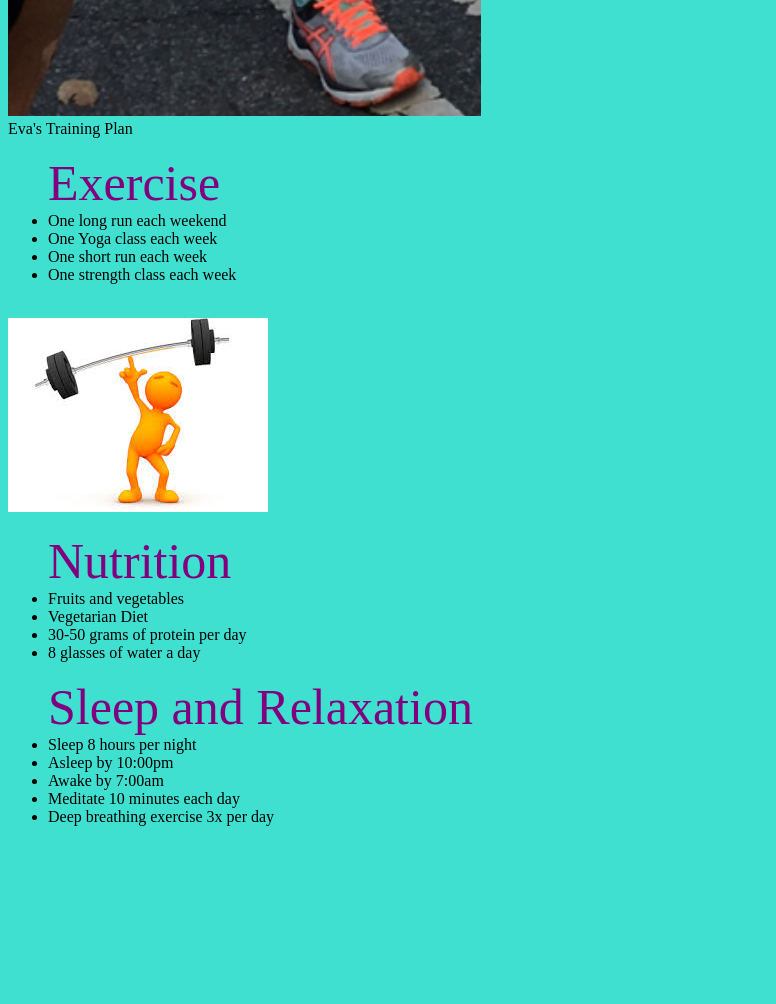
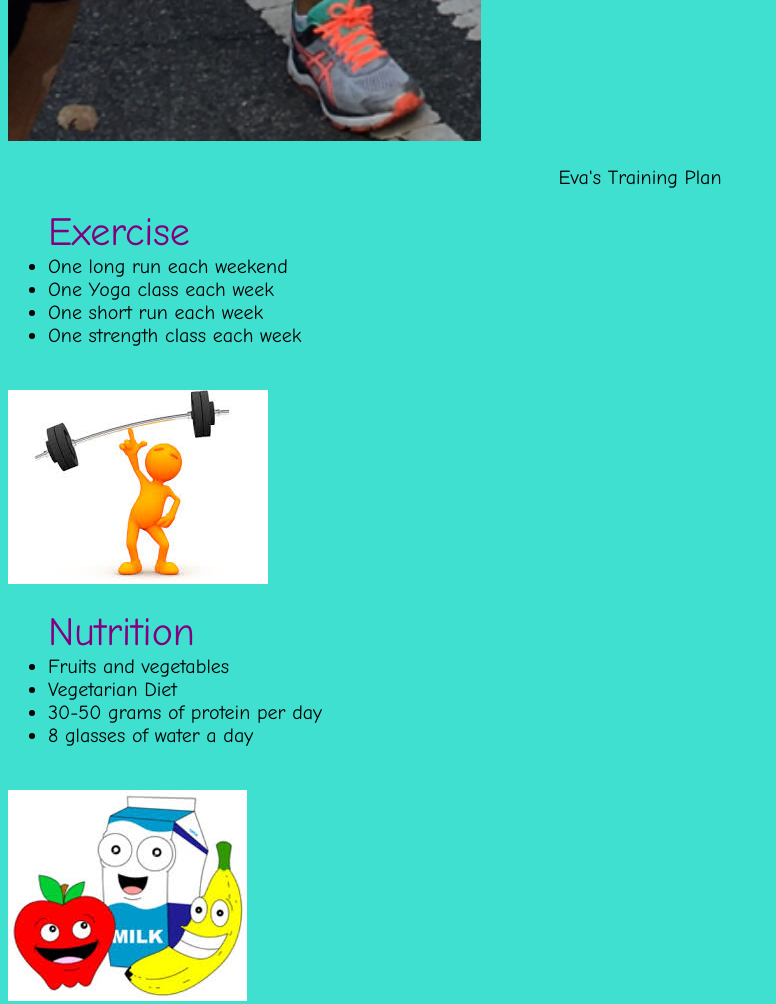
Before and after one commit to evalauer/personal-website, a plain HTML site: page index.html in a window 1280 px wide. Shown: the part 1320-2324 px from the top of the page, without its empty margins (0-776 px from the left). Before the commit the page ends 2162 px from the top, so only its background shows below. Drawn offline with Linux system fonts and the light colour scheme.

Commit message:
final push
final push

```diff
--- a/index.html
+++ b/index.html
@@ -9,7 +9,7 @@
 
 <img src="./Eva Lauer.PNG">
 <br/>
-	<p2>Eva's Training Plan</p2>
+	<p>Eva's Training Plan</p>
 	<ul> <span> Exercise </span>
 		<li> One long run each weekend</li>
 		<li> One Yoga class each week</li>
@@ -25,6 +25,9 @@
 		<li> 30-50 grams of protein per day </li>
 		<li> 8 glasses of water a day </li>
 	</ul>
+</br>
+	<img src="./downloadfood.jpg">
+</br>
 
 	<ul> <span> Sleep and Relaxation </span>
 		<li> Sleep 8 hours per night</li>
@@ -32,9 +35,8 @@
 		<li> Awake by 7:00am</li>
 		<li> Meditate 10 minutes each day</li>
 		<li> Deep breathing exercise 3x per day</li>
-
-
-
+		<br/>
+		<img src="./downloadsleep.jpg">
 
 
 </body>
--- a/style.css
+++ b/style.css
@@ -1,25 +1,35 @@
 h1 {
 	text-align: center;
 	color: black
+	font-size 50px;
 
 
 }
 
-img {
+div {
+
+position: center;
+
+}
+p {
 	text-align: center;
+	color: pink
+	font-size 50px;
+	font-family:  comic sans MS;
 }
 
 body {
 
 	background-color: turquoise;
 	color: #000;
-	font-size: 10px
-	font-family: times;
+	font-size: 20px;
+	font-family:  comic sans MS;
+
 
 }
 
 span {
 	color: Purple;
-	font-size: 50px;
+	font-size: 40px;
 
 }
```
Also changed, not shown: downloadfood.jpg (added).
